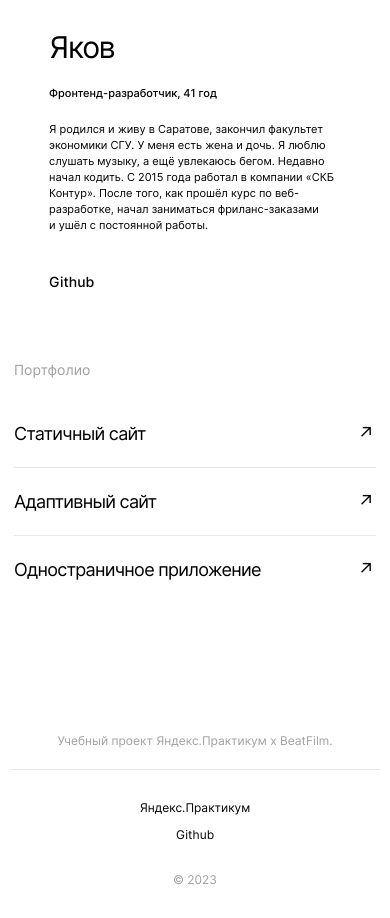
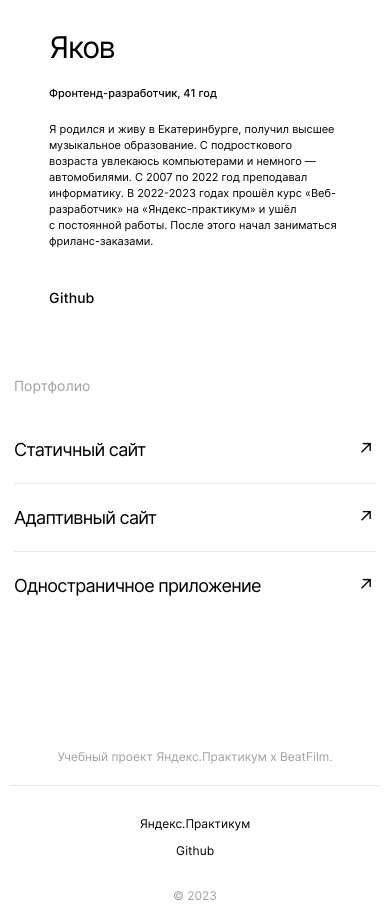
Before and after one commit to Argayash1/movies-explorer-frontend, a React app: page / in a window 390 px wide. Shown: the part 2540-3458 px from the top of the page. Built offline with nearby package versions, Linux system fonts and the light colour scheme.

Commit message:
fix: исправил автобиографию и добавил медиазапросы в компоненте AboutMe

```diff
--- a/src/components/AboutMe/AboutMe.css
+++ b/src/components/AboutMe/AboutMe.css
@@ -41,7 +41,7 @@
   line-height: 22px;
   mix-blend-mode: normal;
   max-width: 600px;
-  margin: 0 0 99px;
+  margin: 0 0 77px;
   padding: 0;
 }
 
@@ -64,11 +64,23 @@
   height: 327px;
   border-radius: 10px;
   grid-column: 2/3; /* это сокращённая запись от grid-column-start: 2; grid-column-end: 3; */
-  grid-row: 1/5; /* это сокращённая запись от grid-row-start: 1; grid-row-end: 4; */
+  grid-row: 1/5; /* это сокращённая запись от grid-row-start: 1; grid-row-end: 5; */
   object-fit: cover;
   justify-self: flex-end;
   display: block;
   font-size: 0;
+}
+
+@media screen and (max-width: 1013px) {
+  .about-me__bio {
+    margin-bottom: 55px;
+  }
+}
+
+@media screen and (max-width: 912px) {
+  .about-me__bio {
+    margin-bottom: 33px;
+  }
 }
 
 @media screen and (max-width: 873px) {
@@ -108,6 +120,30 @@
   .about-me__photo {
     width: 255px;
     height: 307px;
+  }
+}
+
+@media screen and (max-width: 793px) {
+  .about-me__bio {
+    margin-bottom: 69px;
+  }
+}
+
+@media screen and (max-width: 732px) {
+  .about-me__bio {
+    margin-bottom: 51px;
+  }
+}
+
+@media screen and (max-width: 711px) {
+  .about-me__bio {
+    margin-bottom: 33px;
+  }
+}
+
+@media screen and (max-width: 676px) {
+  .about-me__bio {
+    margin-bottom: 15px;
   }
 }
 
--- a/src/components/AboutMe/AboutMe.js
+++ b/src/components/AboutMe/AboutMe.js
@@ -12,10 +12,11 @@ function AboutMe() {
           <h3 className='about-me__title'>Яков</h3>
           <p className='about-me__subtitle'>Фронтенд-разработчик, 41 год</p>
           <p className='about-me__bio'>
-            Я&nbsp;родился и&nbsp;живу в&nbsp;Саратове, закончил факультет экономики СГУ. У&nbsp;меня есть жена
-            и&nbsp;дочь. Я&nbsp;люблю слушать музыку, а&nbsp;ещё увлекаюсь бегом. Недавно начал кодить. С&nbsp;2015 года
-            работал в&nbsp;компании &laquo;СКБ Контур&raquo;. После того, как прошёл курс по&nbsp;веб-разработке, начал
-            заниматься фриланс-заказами и&nbsp;ушёл с&nbsp;постоянной работы.
+            Я&nbsp;родился и&nbsp;живу в&nbsp;Екатеринбурге, получил высшее музыкальное образование.
+            С&nbsp;подросткового возраста увлекаюсь компьютерами и&nbsp;немного&nbsp;&mdash; автомобилями. С&nbsp;2007
+            по&nbsp;2022 год преподавал информатику. В 2022-2023 годах прошёл курс &laquo;Веб-разработчик&raquo;
+            на&nbsp;&laquo;Яндекс-практикум&raquo; и&nbsp;ушёл с&nbsp;постоянной работы. После этого начал заниматься
+            фриланс-заказами.
           </p>
           <a className='about-me__github-link' href='https://github.com/Argayash1' target='_blank' rel='noreferrer'>
             Github
```
